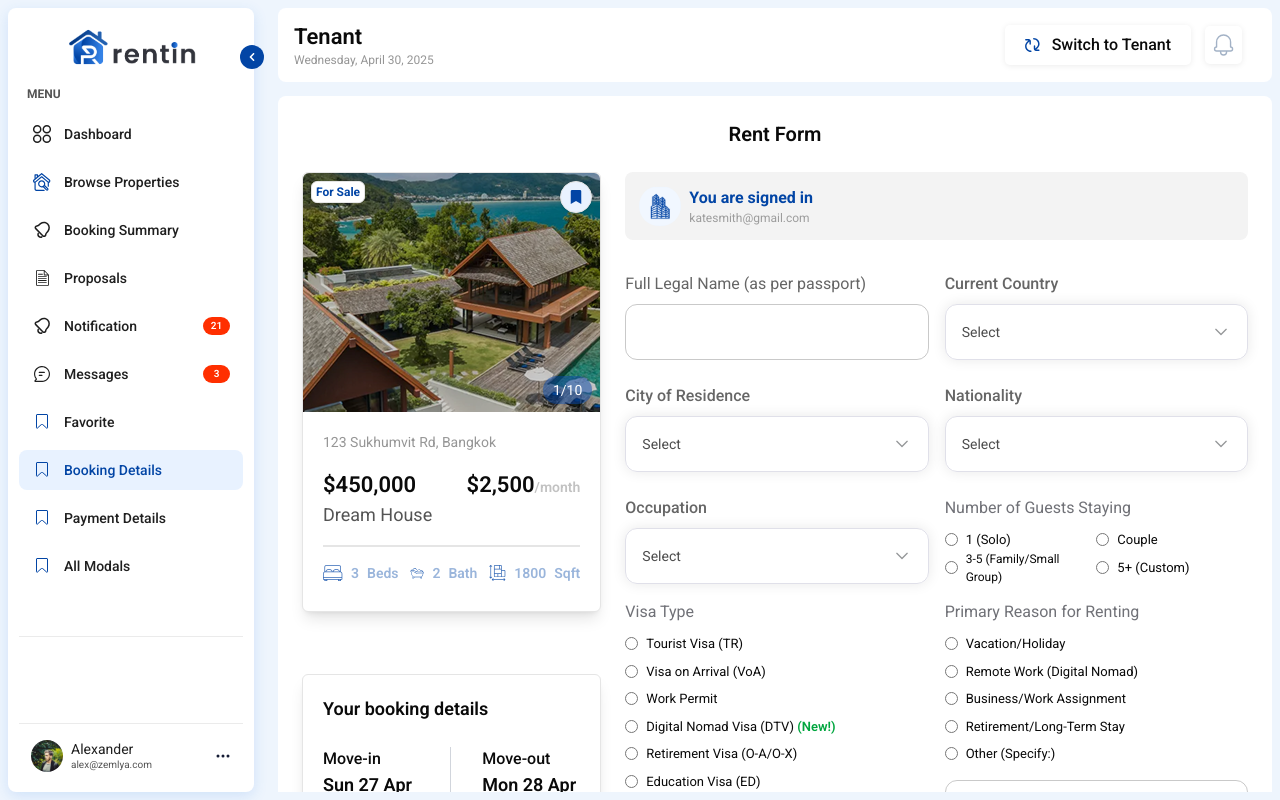
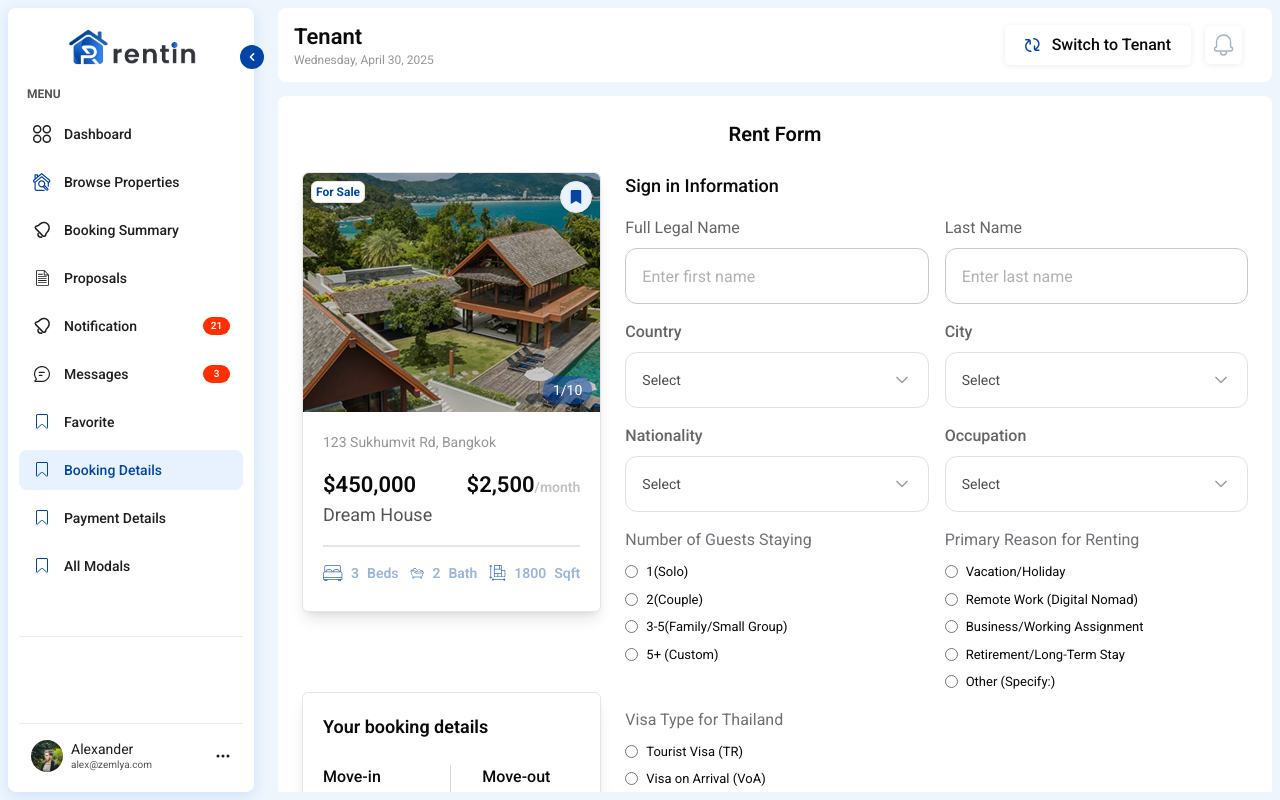
Before and after one commit to hamza-nafasat/rentin-frontend, a Next.js app: page /tenant/booking-details in a window 1280 px wide. Built offline with nearby package versions, Linux system fonts and the light colour scheme.

Commit message:
create the rent form

```diff
--- a/src/app/tenant/booking-details/page.js
+++ b/src/app/tenant/booking-details/page.js
@@ -4,15 +4,50 @@ import Dropdown from '@/components/shared/small/Dropdown';
 import Input from '@/components/shared/small/Input';
 import BrowsePropertyCard from '@/components/tenant/browserProperty/BrowsePropertyCard';
 import { bookingHouses } from '@/data/data';
-import Image from 'next/image';
 import React, { useState } from 'react';
 
 function BookingDetails() {
-  const [showInput, setShowInput] = useState(true);
-  const subDistrictOptions = [
-    { option: 'Thailand', value: 'thailand' },
-    { option: 'Others', value: 'others' },
+  const [showInput1, setShowInput1] = useState(false);
+  const [showInput2, setShowInput2] = useState(false);
+  const [showInput3, setShowInput3] = useState(false);
+
+  const handleRentReasonChange1 = e => {
+    setShowInput1(e.target.id === 'rentOther1');
+  };
+
+  const handleRentReasonChange2 = e => {
+    setShowInput2(e.target.id === 'rentOther2');
+  };
+
+  const handleRentReasonChange3 = e => {
+    setShowInput3(e.target.id === 'rentOther3');
+  };
+
+  const reasonOptions1 = [
+    { id: 'vacation1', label: '1(Solo)' },
+    { id: 'study1', label: '2(Couple)' },
+    { id: 'family1', label: '3-5(Family/Small Group)' },
+    { id: 'rentOther1', label: '5+ (Custom)' },
   ];
+
+  const reasonOptions2 = [
+    { id: 'remote2', label: 'Vacation/Holiday' },
+    { id: 'relocation2', label: 'Remote Work (Digital Nomad)' },
+    { id: 'healthcare2', label: 'Business/Working Assignment' },
+    { id: 'healthcare2', label: 'Retirement/Long-Term Stay' },
+    { id: 'rentOther2', label: 'Other (Specify:)' },
+  ];
+
+  const reasonOptions3 = [
+    { id: 'business3', label: 'Tourist Visa (TR)' },
+    { id: 'conference3', label: 'Visa on Arrival (VoA)' },
+    { id: 'extended3', label: 'Work Permit' },
+    { id: 'extended3', label: 'Digital Nomad Visa (DTV) (New!)' },
+    { id: 'extended3', label: 'Retirement Visa (O-A/O-X)' },
+    { id: 'extended3', label: 'Education Visa (ED)' },
+    { id: 'rentOther3', label: 'Other (Specify:)' },
+  ];
+
   const countryOptions = [
     { option: 'Thailand', value: 'thailand' },
     { option: 'Japan', value: 'japan' },
@@ -60,6 +95,7 @@ function BookingDetails() {
         <p className="text-xl font-semibold">Rent Form</p>
       </div>
       <div className="mt-6 grid grid-cols-12 gap-6">
+        {/* LEFT COLUMN */}
         <div className="col-span-12 grid gap-4 lg:col-span-4">
           {bookingHouses?.map(property => (
             <div key={property.id}>
@@ -74,17 +110,13 @@ function BookingDetails() {
                 <p className="text-lg font-semibold">Sun 27 Apr 2025</p>
                 <p className="font-medium">14:00-15:00</p>
               </div>
-
-              {/* Vertical divider */}
               <div className="w-px bg-gray-300" />
-
               <div>
                 <p className="font-medium">Move-out</p>
                 <p className="text-lg font-semibold">Mon 28 Apr 2025</p>
                 <p className="font-medium">10:00-11:00</p>
               </div>
             </div>
-
             <div className="mt-4">
               <h4 className="font-medium">Total Length of Stay:</h4>
               <h4 className="text-lg font-semibold">1 Month</h4>
@@ -98,15 +130,13 @@ function BookingDetails() {
             </div>
             <div className="mt-3">
               <div className="flex justify-between">
-                <h3 className="font-medium">Security Amount: Amount:</h3>
+                <h3 className="font-medium">Security Deposit:</h3>
                 <h3 className="text-base font-bold">$450</h3>
               </div>
-              <div>
-                <p className="text-xs font-medium text-[#32343CB2]/70">
-                  A security deposit is required at the time of booking and will be fully refunded when you vacate the
-                  property in its original condition.
-                </p>
-              </div>
+              <p className="mt-1 text-xs font-medium text-[#32343CB2]/70">
+                A security deposit is required at the time of booking and will be fully refunded when you vacate the
+                property in its original condition.
+              </p>
             </div>
             <div className="mt-5 flex justify-between">
               <h1 className="text-[22px] font-medium">Total Amount</h1>
@@ -114,180 +144,98 @@ function BookingDetails() {
             </div>
           </div>
         </div>
+
+        {/* RIGHT COLUMN */}
         <div className="col-span-12 lg:col-span-8">
-          <div className="rounded-lg bg-[#F3F3F3] p-3.5">
-            <div className="flex items-center gap-2">
-              <div>
-                <Image src="/images/dashboard/rental.png" width={42} height={42} alt="icon" className="rounded-full" />
-              </div>
-              <div>
-                <h1 className="text-primary font-bold">You are signed in</h1>
-                <h1 className="text-xs text-[#06060699]/60">katesmith@gmail.com</h1>
+          <div className="grid grid-cols-12 gap-4">
+            <div className="col-span-12">
+              <h1 className="text-lg font-medium">Sign in Information</h1>
+            </div>
+            <div className="col-span-12 md:col-span-6">
+              <Input label="Full Legal Name" placeholder="Enter first name" type="text" />
+            </div>
+            <div className="col-span-12 md:col-span-6">
+              <Input label="Last Name" placeholder="Enter last name" type="text" />
+            </div>
+            <div className="col-span-12 md:col-span-6">
+              <Dropdown label="Country" options={countryOptions} />
+            </div>
+            <div className="col-span-12 md:col-span-6">
+              <Dropdown label="City" options={cityOptions} />
+            </div>
+            <div className="col-span-12 md:col-span-6">
+              <Dropdown label="Nationality" options={nationalityOptions} />
+            </div>
+            <div className="col-span-12 md:col-span-6">
+              <Dropdown label="Occupation" options={occupationOptions} />
+            </div>
+
+            {/* Reason for Renting */}
+            {/* Section 1 */}
+            <div className="col-span-6">
+              <h1 className="text-[#32343CB2]">Number of Guests Staying</h1>
+              <div className="mt-2.5 grid grid-cols-1 gap-2">
+                {reasonOptions1.map(({ id, label }) => (
+                  <div key={id} className="flex items-center gap-2">
+                    <input id={id} type="radio" name="rentReason1" onChange={handleRentReasonChange1} />
+                    <label className="text-[13px]" htmlFor={id}>
+                      {label}
+                    </label>
+                  </div>
+                ))}
+                {showInput1 && (
+                  <div className="mt-1">
+                    <Input type="text" placeholder="Enter reason" />
+                  </div>
+                )}
               </div>
             </div>
-          </div>
-          <div className="mt-6 grid grid-cols-12 gap-4">
-            <div className="col-span-12 mt-2 lg:col-span-6">
-              <Input label={'Full Legal Name (as per passport)'} />
-            </div>
-            <div className="col-span-12 mt-2 lg:col-span-6">
-              <Dropdown label="Current Country" options={countryOptions} shadow />
-            </div>
-            <div className="col-span-12 mt-2 lg:col-span-6">
-              <Dropdown label="City of Residence" options={cityOptions} shadow />
-            </div>
-            <div className="col-span-12 mt-2 lg:col-span-6">
-              <Dropdown label="Nationality" options={nationalityOptions} shadow />
-            </div>
-            <div className="col-span-12 mt-2 lg:col-span-6">
-              <Dropdown label="Occupation" options={occupationOptions} shadow />
-            </div>
-            <div className="col-span-12 mt-2 lg:col-span-6">
-              <h1 className="text-[#32343CB2]">Number of Guests Staying</h1>
-              <div className="relative top-2.5 grid grid-cols-2 items-center justify-between">
-                <div className="flex items-center gap-2">
-                  <input id="solo" type="radio" />
-                  <label className="text-[13px]" htmlFor="solo">
-                    1 (Solo)
-                  </label>
-                </div>
-                <div className="flex items-center gap-2">
-                  <input id="couple" type="radio" />
-                  <label className="text-[13px]" htmlFor="couple">
-                    Couple
-                  </label>
-                </div>
-                <div className="flex items-center gap-2">
-                  <input id="group" type="radio" />
-                  <label className="text-[12px]" htmlFor="group">
-                    3-5 (Family/Small Group)
-                  </label>
-                </div>
-                <div className="flex items-center gap-2">
-                  <input id="custom" type="radio" />
-                  <label className="text-[13px]" htmlFor="custom">
-                    5+ (Custom)
-                  </label>
-                </div>
+
+            {/* Section 2 */}
+            <div className="col-span-6">
+              <h1 className="text-[#32343CB2]">Primary Reason for Renting</h1>
+              <div className="mt-2.5 grid grid-cols-1 gap-2">
+                {reasonOptions2.map(({ id, label }) => (
+                  <div key={id} className="flex items-center gap-2">
+                    <input id={id} type="radio" name="rentReason2" onChange={handleRentReasonChange2} />
+                    <label className="text-[13px]" htmlFor={id}>
+                      {label}
+                    </label>
+                  </div>
+                ))}
+                {showInput2 && (
+                  <div className="mt-1">
+                    <Input type="text" placeholder="Enter reason" />
+                  </div>
+                )}
               </div>
             </div>
-            <div className="col-span-12 lg:col-span-6">
-              <div className="col-span-12 h-fit lg:col-span-6">
-                <h1 className="text-[#32343CB2]">Visa Type</h1>
-                <div className="mt-2.5 grid grid-cols-1 gap-2">
-                  <div className="flex items-center gap-2">
-                    <input id="tr" type="radio" name="visaType" />
-                    <label className="text-[13px]" htmlFor="tr">
-                      Tourist Visa (TR)
+
+            {/* Section 3 */}
+            <div className="col-span-6">
+              <h1 className="text-[#32343CB2]">Visa Type for Thailand</h1>
+              <div className="mt-2.5 grid grid-cols-1 gap-2">
+                {reasonOptions3.map(({ id, label }) => (
+                  <div key={id} className="flex items-center gap-2">
+                    <input id={id} type="radio" name="rentReason3" onChange={handleRentReasonChange3} />
+                    <label className="text-[13px]" htmlFor={id}>
+                      {label}
                     </label>
                   </div>
-                  <div className="flex items-center gap-2">
-                    <input id="voa" type="radio" name="visaType" />
-                    <label className="text-[13px]" htmlFor="voa">
-                      Visa on Arrival (VoA)
-                    </label>
+                ))}
+                {showInput3 && (
+                  <div className="mt-1">
+                    <Input type="text" placeholder="Enter reason" />
                   </div>
-                  <div className="flex items-center gap-2">
-                    <input id="work" type="radio" name="visaType" />
-                    <label className="text-[13px]" htmlFor="work">
-                      Work Permit
-                    </label>
-                  </div>
-                  <div className="flex items-center gap-2">
-                    <input id="dtv" type="radio" name="visaType" />
-                    <label className="text-[13px]" htmlFor="dtv">
-                      Digital Nomad Visa (DTV) <span className="font-semibold text-green-600">(New!)</span>
-                    </label>
-                  </div>
-                  <div className="flex items-center gap-2">
-                    <input id="retire" type="radio" name="visaType" />
-                    <label className="text-[13px]" htmlFor="retire">
-                      Retirement Visa (O-A/O-X)
-                    </label>
-                  </div>
-                  <div className="flex items-center gap-2">
-                    <input id="ed" type="radio" name="visaType" />
-                    <label className="text-[13px]" htmlFor="ed">
-                      Education Visa (ED)
-                    </label>
-                  </div>
-                  <div className="flex items-center gap-2">
-                    <input id="other" type="radio" name="visaType" />
-                    <label className="text-[13px]" htmlFor="other">
-                      Other (Specify:)
-                    </label>
-                    <input
-                      type="text"
-                      className="ml-2 w-1/2 rounded border border-gray-300 px-2 py-1 text-[13px]"
-                      placeholder="Enter visa type"
-                    />
-                  </div>
-                </div>
+                )}
               </div>
             </div>
-            <div className="col-span-12 lg:col-span-6">
-              <div className="col-span-12 lg:col-span-6">
-                <div className="col-span-12 h-fit lg:col-span-6">
-                  <h1 className="text-[#32343CB2]">Primary Reason for Renting</h1>
-                  <div className="mt-2.5 grid grid-cols-1 gap-2">
-                    <div className="flex items-center gap-2">
-                      <input id="vacation" type="radio" name="rentReason" />
-                      <label className="text-[13px]" htmlFor="vacation">
-                        Vacation/Holiday
-                      </label>
-                    </div>
-                    <div className="flex items-center gap-2">
-                      <input id="remote" type="radio" name="rentReason" />
-                      <label className="text-[13px]" htmlFor="remote">
-                        Remote Work (Digital Nomad)
-                      </label>
-                    </div>
-                    <div className="flex items-center gap-2">
-                      <input id="business" type="radio" name="rentReason" />
-                      <label className="text-[13px]" htmlFor="business">
-                        Business/Work Assignment
-                      </label>
-                    </div>
-                    <div className="flex items-center gap-2">
-                      <input id="retirement" type="radio" name="rentReason" />
-                      <label className="text-[13px]" htmlFor="retirement">
-                        Retirement/Long-Term Stay
-                      </label>
-                    </div>
-                    <div className="flex items-center gap-2">
-                      <input
-                        id="rentOther"
-                        type="radio"
-                        onChange={() => {
-                          setShowInput(prev => !prev);
-                        }}
-                        name="rentReason"
-                      />
-                      <label
-                        onChange={() => {
-                          setShowInput(prev => !prev);
-                        }}
-                        className="text-[13px]"
-                        htmlFor="rentOther"
-                      >
-                        Other (Specify:)
-                      </label>
-                    </div>
-                    <div>{showInput && <Input type={'text'} placeholder="Enter reason" />}</div>
-                  </div>
-                </div>
-              </div>
+            <div className="col-span-6"></div>
+            <div className="col-span-12 md:col-span-6">
+              <Input label="Start Date" placeholder="Enter first name" type="text" />
             </div>
-            <div className="col-span-12 mt-2">
-              <h1>Requested Rental Period (Minimum 1 month)</h1>
-              <div className="flex w-full justify-between">
-                <div className="basis-[49%]">
-                  <Input type={'date'} label="Start Date" />
-                </div>
-                <div className="basis-[49%]">
-                  <Input type={'date'} label="End Date" />
-                </div>
-              </div>
+            <div className="col-span-12 md:col-span-6">
+              <Input label="End Date" placeholder="Enter last name" type="text" />
             </div>
           </div>
           <div className="mt-6">
@@ -307,15 +255,17 @@ function BookingDetails() {
           </div>
         </div>
       </div>
-      <div className="flex items-center justify-end">
+
+      {/* Footer Buttons */}
+      <div className="mt-6 flex items-center justify-end">
         <div className="flex gap-4">
           <Button
-            cn={'!text-base !font-semibold !py-2 !px-4 !rounded-md !bg-[#E35454]'}
-            text={'Cancel'}
-            width={'90px'}
-            height={'40px'}
+            cn="!text-base !font-semibold !py-2 !px-4 !rounded-md !bg-[#E35454]"
+            text="Cancel"
+            width="90px"
+            height="40px"
           />
-          <Button cn={'!text-base !font-semibold !py-2 !px-4 !rounded-md'} text={'Send Rent Request'} height={'40px'} />
+          <Button cn="!text-base !font-semibold !py-2 !px-4 !rounded-md" text="Send Rent Request" height="40px" />
         </div>
       </div>
     </div>
```
